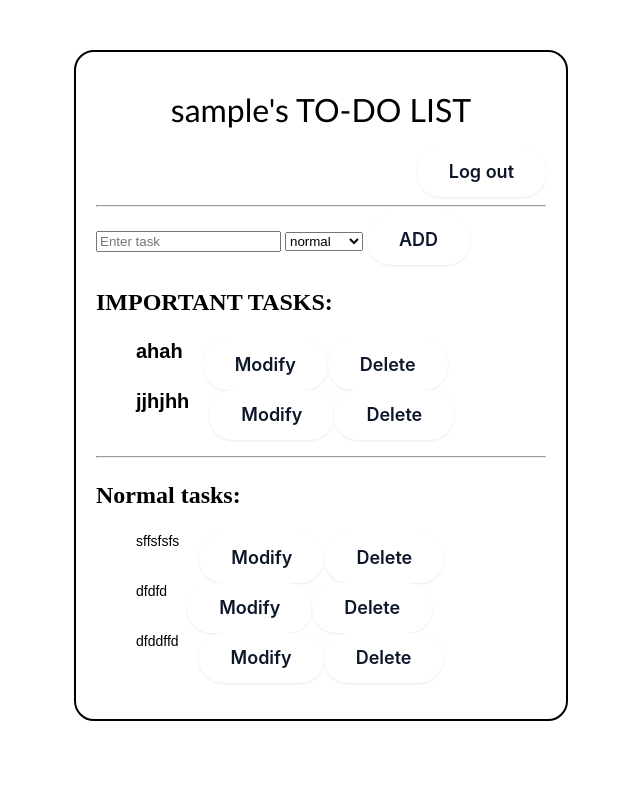
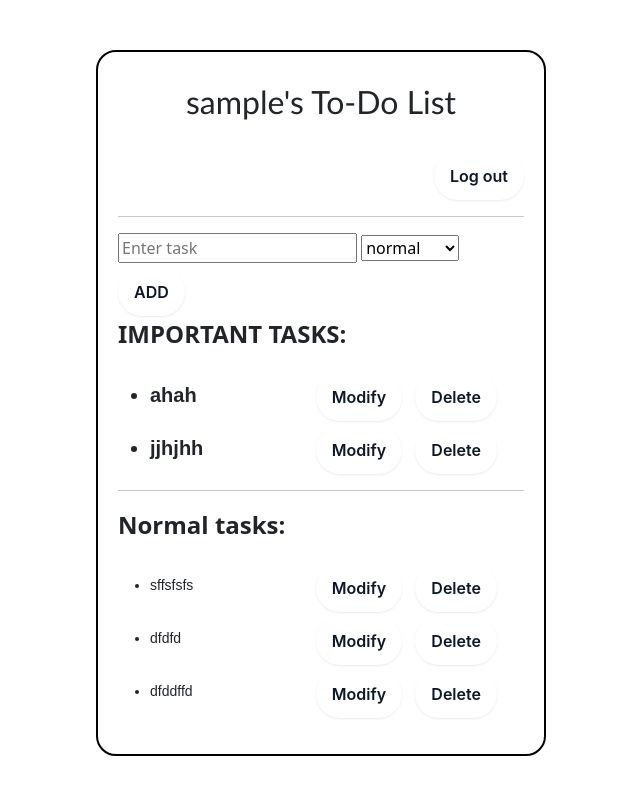
Before and after one commit to Amit-adh/TODO-list, a Flask app: template templates/dashboard.html in a window 1280 px wide. Shown: the whole page, without its empty margins (319-959 px from the left). Run offline with Flask 3, Linux system fonts and the light colour scheme; the template is opened without the code that fills it: values that come from a table or form of the project are taken from there, most other values are stand-ins (such as "Sample title", 1, 10 or a date in 2020).

Commit message:
started incorporating bootstrap

```diff
--- a/static/style.css
+++ b/static/style.css
@@ -43,23 +43,23 @@ html{
 }
 
 #important li{
-    display: flex;
     font-family: Arial, Helvetica, sans-serif;
     font-size: 20px;
     font-weight: bold;
 }
 
-.task-content-span{
-    margin-right: 20px;
+.col-5{
+    display: flex;
+    align-items: center;
 }
 
 #normal li{
-    display: flex;
     font-family: Arial, Helvetica, sans-serif;
     font-size: 14px;
 }
 
 .button-81 {
+  margin-top: 5px;;
   background-color: #fff;
   border: 0 solid #e2e8f0;
   border-radius: 1.5rem;
@@ -68,7 +68,7 @@ html{
   cursor: pointer;
   display: inline-block;
   font-family: "Basier circle",-apple-system,system-ui,"Segoe UI",Roboto,"Helvetica Neue",Arial,"Noto Sans",sans-serif,"Apple Color Emoji","Segoe UI Emoji","Segoe UI Symbol","Noto Color Emoji";
-  font-size: 1.1rem;
+  font-size: 16px;
   font-weight: 600;
   line-height: 1;
   padding: 1rem 1.6rem;
@@ -89,8 +89,8 @@ html{
 
 @media (min-width: 768px) {
   .button-81 {
-    font-size: 1.125rem;
-    padding: 1rem 2rem;
+    font-size: 16px;
+    padding: 1rem 1rem;
   }
 }
 
--- a/templates/base.html
+++ b/templates/base.html
@@ -6,6 +6,7 @@
     {% block title %}{% endblock %}
 
     <link rel="stylesheet" href="{{url_for('static', filename='style.css')}}">
+    <link href="https://cdn.jsdelivr.net/npm/bootstrap@5.3.6/dist/css/bootstrap.min.css" rel="stylesheet" integrity="sha384-4Q6Gf2aSP4eDXB8Miphtr37CMZZQ5oXLH2yaXMJ2w8e2ZtHTl7GptT4jmndRuHDT" crossorigin="anonymous">
 </head>
 <body>
     <div class="list-box">
@@ -20,5 +21,7 @@
         {% endblock %}
 
     </div>
+
+    <script src="https://cdn.jsdelivr.net/npm/bootstrap@5.3.6/dist/js/bootstrap.bundle.min.js" integrity="sha384-j1CDi7MgGQ12Z7Qab0qlWQ/Qqz24Gc6BM0thvEMVjHnfYGF0rmFCozFSxQBxwHKO" crossorigin="anonymous"></script>
 </body>
 </html>
--- a/templates/dashboard.html
+++ b/templates/dashboard.html
@@ -8,7 +8,7 @@
 {% block body %}
 <div class="box-head">
     <p class="box-title">
-        {{username}}'s TO-DO LIST
+        {{username}}'s To-Do List
     </p>
 </div>
 <div class="logout" style="display: flex; justify-content: right;">
@@ -38,15 +38,21 @@
         {% for task in tasks %}
             {% if task.priority == 'important' %}
             <li>
-                <span class="task-content-span">{{task.content}}</span>
+                <div class="row">
+                    <div class="col-5">{{task.content}}</div>
+                    <div class="col-3">
                         <form action="{{ url_for('tasks.modify_task') }}" method="GET">
                             <input type="hidden" name="task_id" value="{{task.id}}">
                             <button class="button-81" type="submit">Modify</button>
                         </form>
+                    </div>
+                    <div class="col-3">
                         <form action="{{ url_for('tasks.delete_task') }}" method="POST">
                             <input type="hidden" name="task_id" value="{{task.id}}">
                             <button class="button-81" type="submit">Delete</button>
                         </form>
+                    </div>
+                </div>
             </li>
             {% endif %}
         {% endfor %}
@@ -57,15 +63,21 @@
         {% for task in tasks %}
             {% if task.priority == 'normal' %}
             <li>
-                <span class="task-content-span">{{task.content}}</span>
+                <div class="row">
+                    <div class="col-5">{{task.content}}</div>
+                    <div class="col-3">
                         <form action="{{ url_for('tasks.modify_task') }}" method="GET">
                             <input type="hidden" name="task_id" value="{{task.id}}">
                             <button class="button-81" type="submit">Modify</button>
                         </form>
+                    </div>
+                    <div class="col-3">
                         <form action="{{ url_for('tasks.delete_task') }}" method="POST">
                             <input type="hidden" name="task_id" value="{{task.id}}">
                             <button class="button-81" type="submit">Delete</button>
                         </form>
+                    </div>
+                </div>
             </li>
             {% endif %}
         {% endfor %}
```
Also changed, not shown: instance/todo.db. Lines whose indentation alone changed are shown as unchanged.
